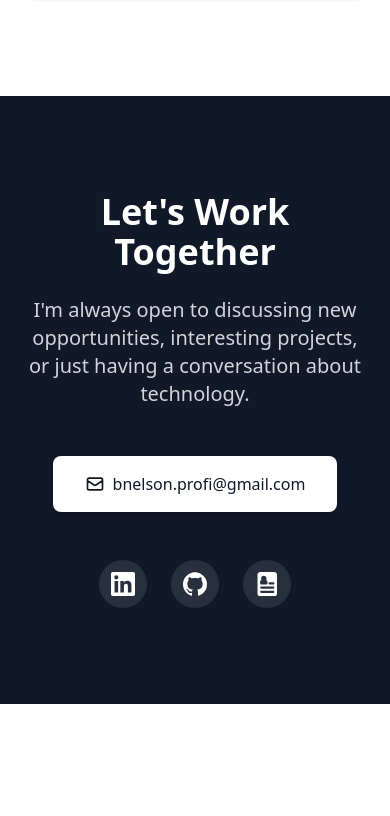
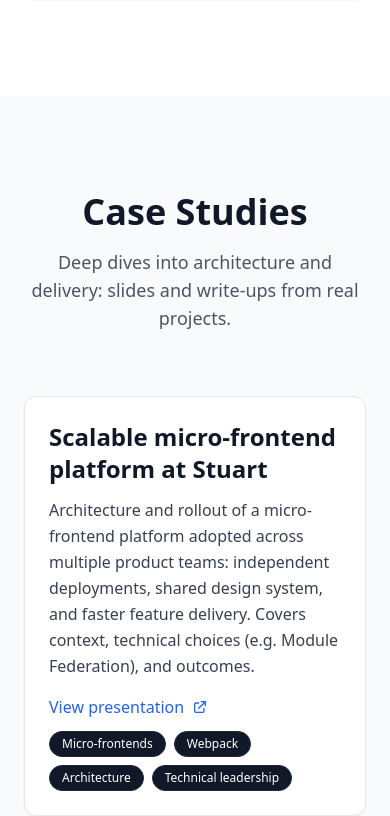
Before and after one commit to kobe13/portfolio, a Next.js app: page / in a window 390 px wide. Shown: the part 7391-8207 px from the top of the page. Before the commit the page ends 8095 px from the top, so only its background shows below. Built offline with nearby package versions, Linux system fonts and the light colour scheme.

Commit message:
Add Case Study Section and Update Contact Section

```diff
--- /dev/null
+++ b/src/app/components/case-study-section.tsx
@@ -0,0 +1,83 @@
+import { DATA } from "../data/resume";
+import { Badge } from "./badge";
+
+type CaseStudy = {
+  id: string;
+  title: string;
+  summary: string;
+  link: { label: string; url: string };
+  tags: string[];
+};
+
+export const CaseStudySection = () => {
+  const caseStudies = DATA.caseStudies as CaseStudy[];
+
+  if (!caseStudies?.length) return null;
+
+  return (
+    <section
+      id="case-studies"
+      className="py-24 px-6 bg-[var(--muted-background)]"
+    >
+      <div className="max-w-6xl mx-auto">
+        <div className="text-center mb-16">
+          <h2 className="text-4xl md:text-5xl font-bold text-foreground mb-4">
+            Case Studies
+          </h2>
+          <p className="text-lg text-gray-600 dark:text-gray-400 max-w-2xl mx-auto">
+            Deep dives into architecture and delivery: slides and write-ups from
+            real projects.
+          </p>
+        </div>
+
+        <ul className="space-y-8">
+          {caseStudies.map(({ id, title, summary, link, tags }) => (
+            <li
+              key={id}
+              className="bg-background rounded-xl p-6 shadow-sm border border-gray-200 dark:border-gray-700 hover:shadow-md transition-all duration-200"
+            >
+              <h3 className="text-2xl font-bold text-foreground mb-3">
+                {title}
+              </h3>
+              <p className="text-gray-700 dark:text-gray-300 leading-relaxed mb-4">
+                {summary}
+              </p>
+              <div className="flex flex-wrap items-center gap-3">
+                <a
+                  href={link.url}
+                  target="_blank"
+                  rel="noopener noreferrer"
+                  className="inline-flex items-center gap-2 text-blue-600 dark:text-blue-400 font-medium hover:underline"
+                >
+                  {link.label}
+                  <svg
+                    className="w-4 h-4"
+                    fill="none"
+                    stroke="currentColor"
+                    viewBox="0 0 24 24"
+                  >
+                    <path
+                      strokeLinecap="round"
+                      strokeLinejoin="round"
+                      strokeWidth={2}
+                      d="M10 6H6a2 2 0 00-2 2v10a2 2 0 002 2h10a2 2 0 002-2v-4M14 4h6m0 0v6m0-6L10 14"
+                    />
+                  </svg>
+                </a>
+                {tags?.length > 0 && (
+                  <div className="flex flex-wrap gap-2">
+                    {tags.map((tag) => (
+                      <Badge key={tag} title={tag}>
+                        {tag}
+                      </Badge>
+                    ))}
+                  </div>
+                )}
+              </div>
+            </li>
+          ))}
+        </ul>
+      </div>
+    </section>
+  );
+};
--- a/src/app/components/contact-section.tsx
+++ b/src/app/components/contact-section.tsx
@@ -9,8 +9,9 @@
           Let&apos;s Work Together
         </h2>
         <p className="text-xl text-gray-300 mb-12 max-w-2xl mx-auto">
-          I&apos;m always open to discussing new opportunities, interesting
-          projects, or just having a conversation about technology.
+          Looking for a Staff Frontend Engineer to architect scalable systems,
+          lead technical initiatives across teams, or build high performance
+          React applications?
         </p>
 
         <div className="flex flex-col sm:flex-row gap-6 justify-center items-center mb-12">
@@ -31,7 +32,7 @@
                 d="M3 8l7.89 5.26a2 2 0 002.22 0L21 8M5 19h14a2 2 0 002-2V7a2 2 0 00-2-2H5a2 2 0 00-2 2v10a2 2 0 002 2z"
               />
             </svg>
-            {DATA.contact.email}
+            Send me an email
           </a>
         </div>
 
--- a/src/app/components/index.ts
+++ b/src/app/components/index.ts
@@ -5,4 +5,5 @@
 export { Hero } from "./hero";
 export { SkillsSection } from "./skills-section";
 export { ExperienceSection } from "./experience-section";
+export { CaseStudySection } from "./case-study-section";
 export { ContactSection } from "./contact-section";
--- a/src/app/components/navigation.tsx
+++ b/src/app/components/navigation.tsx
@@ -9,6 +9,7 @@
   { id: "hero", label: "Home" },
   { id: "skills", label: "Skills" },
   { id: "experience", label: "Experience" },
+  { id: "case-studies", label: "Case studies" },
   { id: "contact", label: "Contact" },
 ];
 
@@ -23,25 +24,28 @@
     const handleScroll = () => {
       setScrolled(window.scrollY > 50);
 
-      const offset = 80; // same offset used for scrollToSection
-      let closestId: string | null = null;
-      let minDistance = Number.POSITIVE_INFINITY;
+      const viewportTop = 0;
+      const viewportBottom = window.innerHeight;
 
-      sectionIds.forEach((id) => {
+      // Active section = the one with the most visible height in the viewport
+      let activeId = sectionIds[0];
+      let maxVisible = 0;
+
+      for (const id of sectionIds) {
         const el = document.getElementById(id);
-        if (!el) return;
-        const elTop =
-          el.getBoundingClientRect().top + window.pageYOffset - offset;
-        const distance = Math.abs(elTop - window.pageYOffset);
-        if (distance < minDistance) {
-          minDistance = distance;
-          closestId = id;
+        if (!el) continue;
+        const { top, bottom } = el.getBoundingClientRect();
+        const visibleTop = Math.max(top, viewportTop);
+        const visibleBottom = Math.min(bottom, viewportBottom);
+        const visibleHeight = Math.max(0, visibleBottom - visibleTop);
+
+        if (visibleHeight > maxVisible) {
+          maxVisible = visibleHeight;
+          activeId = id;
         }
-      });
+      }
 
-      if (closestId) {
-        setActiveSection(closestId);
-      }
+      setActiveSection(activeId);
     };
 
     window.addEventListener("scroll", handleScroll);
--- a/src/app/data/resume.tsx
+++ b/src/app/data/resume.tsx
@@ -236,4 +236,22 @@
         "Roles at Dell, Pixmania, and tech agencies. Focused on responsive design, cross-browser compatibility, and stakeholder collaboration. Recognized with multiple corporate awards for technical excellence.",
     },
   ],
+  caseStudies: [
+    {
+      id: "micro-frontends-stuart",
+      title: "Scalable micro-frontend platform at Stuart",
+      summary:
+        "Architecture and rollout of a micro-frontend platform adopted across multiple product teams: independent deployments, shared design system, and faster feature delivery. Covers context, technical choices (e.g. Module Federation), and outcomes.",
+      link: {
+        label: "View presentation",
+        url: "https://drive.google.com/file/d/16EgN10jZ4Lo2HarY-wr0zo8Gv0yNM61Y/view",
+      },
+      tags: [
+        "Micro-frontends",
+        "Webpack",
+        "Architecture",
+        "Technical leadership",
+      ],
+    },
+  ],
 };
--- a/src/app/page.tsx
+++ b/src/app/page.tsx
@@ -3,6 +3,7 @@
   Hero,
   SkillsSection,
   ExperienceSection,
+  CaseStudySection,
   ContactSection,
 } from "./components";
 
@@ -14,6 +15,7 @@
         <Hero />
         <SkillsSection />
         <ExperienceSection />
+        <CaseStudySection />
         <ContactSection />
       </main>
     </>
```
